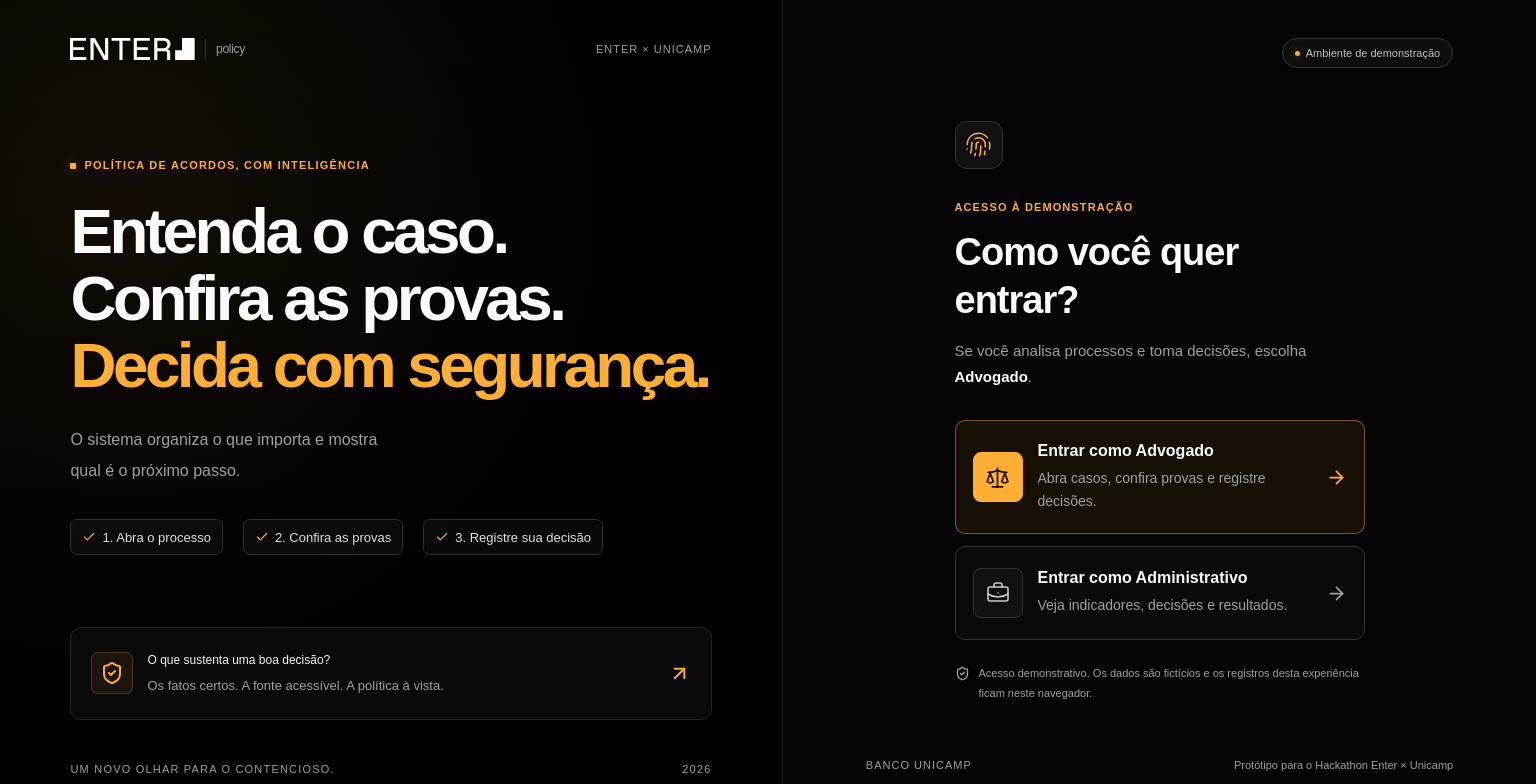
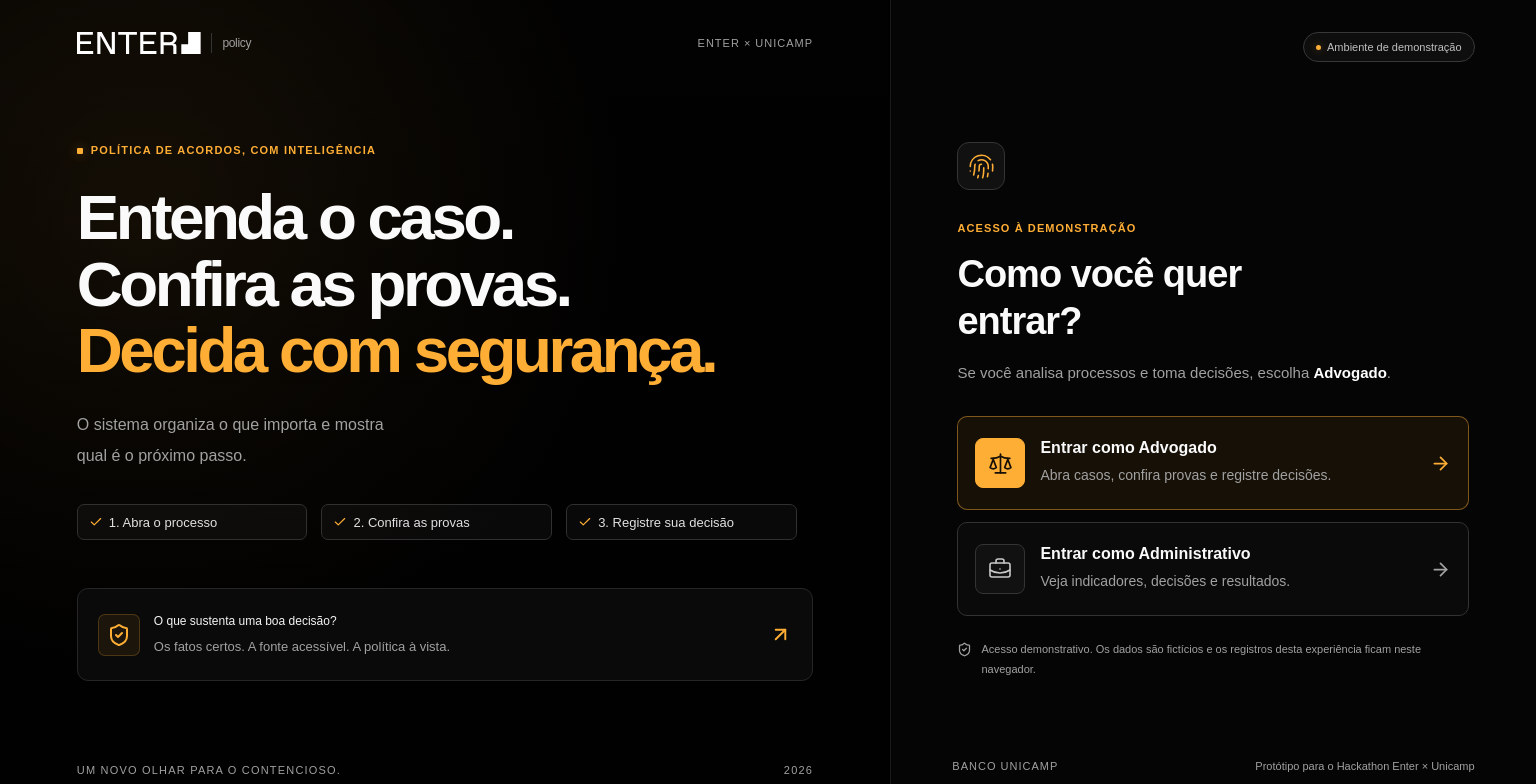
Before and after one commit to aleseixas/hackathon-enter-unicamp-2026, a React (Vite) app in the folder frontend/: page / in a window 1536 px wide. Shown: the top 784 px of the page. Built offline with nearby package versions, Linux system fonts and the light colour scheme; no server answers; a web font is replaced by a local one.

Commit message:
Make layouts fluid on wide screens

```diff
--- a/frontend/src/styles/global.css
+++ b/frontend/src/styles/global.css
@@ -676,7 +676,7 @@ svg {
   display: flex;
   align-items: center;
   justify-content: space-between;
-  padding: 0 33px;
+  padding: 0 var(--page-gutter, 33px);
   gap: 18px;
 }
 .breadcrumbs {
@@ -715,14 +715,14 @@ svg {
   margin: 0 5px;
 }
 .main-content {
-  padding: 33px 33px 40px;
+  padding: 33px var(--page-gutter, 33px) 40px;
   width: 100%;
-  max-width: 1680px;
-  align-self: center;
+  max-width: none;
+  align-self: stretch;
   flex: 1;
 }
 .app-footer {
-  margin: 0 33px;
+  margin: 0 var(--page-gutter, 33px);
   border-top: 1px solid var(--line);
   padding: 15px 0;
   display: flex;
@@ -1410,10 +1410,10 @@ svg {
 }
 @media (min-width: 1550px) {
   .main-content {
-    padding: 41px 45px;
+    padding: 41px var(--page-gutter, 45px);
   }
   .topbar {
-    padding: 0 45px;
+    padding: 0 var(--page-gutter, 45px);
   }
   .cases-table td {
     padding-top: 23px;
@@ -1424,6 +1424,64 @@ svg {
   }
   .page-title {
     font-size: 40px;
+  }
+}
+@media (min-width: 901px) {
+  .login-story {
+    display: grid;
+    grid-template-rows: auto auto auto minmax(0, 1fr);
+    row-gap: clamp(14px, 2vh, 22px);
+    padding: clamp(28px, 4vh, 38px) clamp(40px, 5vw, 88px) clamp(20px, 3vh, 28px);
+  }
+  .login-story-content {
+    width: min(100%, 55rem);
+    padding: clamp(56px, 9vh, 104px) 0 clamp(24px, 4vh, 44px);
+    align-self: start;
+  }
+  .login-proof {
+    width: min(100%, 55rem);
+    margin-bottom: 0;
+  }
+  .login-story footer {
+    align-self: end;
+  }
+  .login-principles {
+    display: grid;
+    grid-template-columns: repeat(3, minmax(0, 1fr));
+    gap: clamp(8px, 1vw, 14px);
+    max-width: 45rem;
+  }
+  .login-access {
+    display: grid;
+    grid-template-rows: auto minmax(min-content, 1fr) auto;
+    justify-content: stretch;
+    padding: clamp(28px, 4vh, 38px) clamp(32px, 4vw, 72px) clamp(20px, 3vh, 28px);
+  }
+  .login-access-content {
+    width: min(100%, 32rem);
+    max-width: none;
+    margin: 0 auto;
+    align-self: start;
+    padding-top: clamp(64px, 10vh, 120px);
+  }
+}
+@media (min-width: 901px) and (max-height: 780px) {
+  .login-story-content {
+    padding-block: 32px 20px;
+  }
+  .login-access-content {
+    padding-top: 28px;
+  }
+  .access-icon {
+    margin-bottom: 18px;
+  }
+  .login-proof {
+    padding-block: 16px;
+  }
+}
+@media (min-width: 1200px) {
+  .login-page {
+    grid-template-columns: minmax(0, 1fr) clamp(600px, 42vw, 800px);
   }
 }
 @media (max-width: 1200px) {
--- a/frontend/src/styles/theme.css
+++ b/frontend/src/styles/theme.css
@@ -29,6 +29,7 @@
   --radius: 10px;
   --shadow: none;
   --font-heading: 'Geist Variable', Arial, sans-serif;
+  --page-gutter: clamp(24px, 1.8vw, 40px);
 }
 
 html {
@@ -292,7 +293,7 @@ textarea:focus-visible {
 /* Shell */
 
 .app-sidebar {
-  width: 246px;
+  width: 224px;
   background: var(--sidebar);
   border-color: var(--line-soft);
   padding: 26px 16px 0;
@@ -302,7 +303,7 @@ textarea:focus-visible {
 }
 
 .app-main {
-  margin-left: 246px;
+  margin-left: 224px;
   background: var(--bg);
 }
 
@@ -421,7 +422,8 @@ textarea:focus-visible {
 }
 
 .main-content {
-  max-width: 1640px;
+  max-width: none;
+  align-self: stretch;
 }
 
 .app-footer {
@@ -1659,6 +1661,37 @@ textarea:focus-visible {
 /* Responsive flow: the evidence always comes before the decision. */
 
 @media (min-width: 1500px) {
+  .quick-start h2,
+  .case-list-heading h2 {
+    font-size: 20px;
+  }
+
+  .quick-start-heading p,
+  .quick-start-steps li,
+  .queue-summary section > span,
+  .case-tabs button {
+    font-size: 14px;
+  }
+
+  .queue-summary section > strong {
+    font-size: 32px;
+  }
+
+  .search-input input,
+  .cases-table td,
+  .case-person {
+    font-size: 15px;
+  }
+
+  .cases-table th,
+  .case-number,
+  .case-city,
+  .case-status,
+  .money-cell,
+  .open-case {
+    font-size: 14px;
+  }
+
   .workspace-grid {
     grid-template-columns: minmax(0, 1fr) 380px;
     gap: 30px;
```
